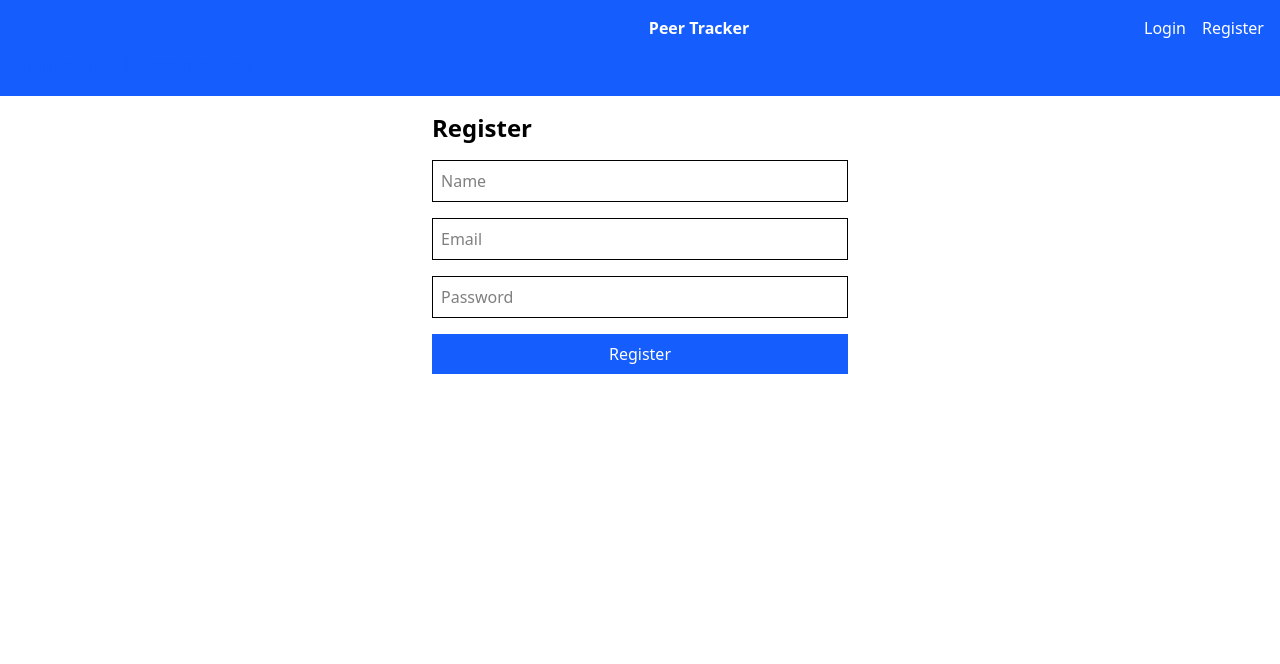
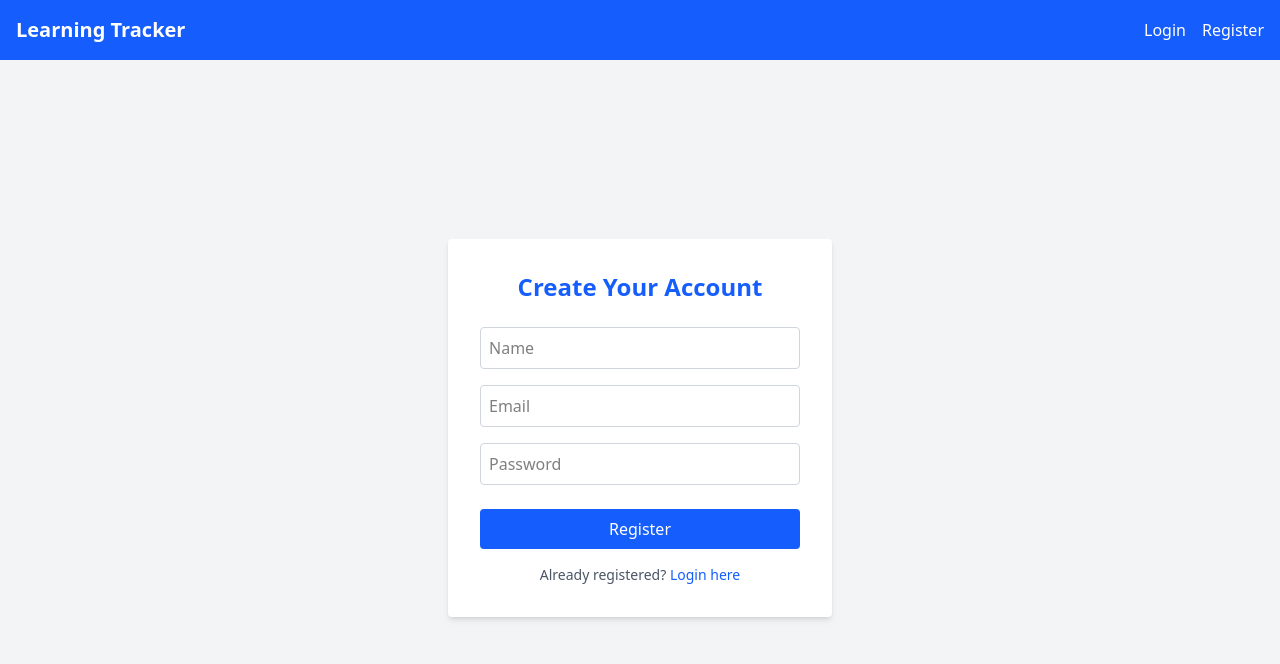
Before and after one commit to srinu2020/learning-tracker, a React (Vite) app in the folder client/: page /register in a window 1280 px wide. Shown: the top 664 px of the page. Built offline with nearby package versions, Linux system fonts and the light colour scheme.

Commit message:
added css

```diff
--- a/client/src/components/Navbar.jsx
+++ b/client/src/components/Navbar.jsx
@@ -1,23 +1,37 @@
-import { Link } from "react-router-dom";
-import { useContext } from "react";
-import { useAuth } from "../context/AuthContext";
+import React from 'react';
+import { Link, useNavigate } from 'react-router-dom';
+import { useAuth } from '../context/AuthContext';
 
-const Navbar=()=>{
-    const{user,logout}=useAuth()
-    return(
-        <nav className="p-4 bg-blue-600 text-white flex justify-between">
-        <h1 className="text-2xl font-bold text-center text-blue-600 mt-8">
-  Tailwind is working!
-</h1>
-      <h1 className="font-bold">Peer Tracker</h1>
-      <div className="flex gap-4">
-        {user?(<><Link to="/groups">Groups</Link>
-            <Link to="/goals">Goals</Link>
-            <button onClick={logout} className="ml-4">Logout</button></>):(<><Link to="/login">Login</Link>
-                <Link to="/register">Register</Link></>)}
+const Navbar = () => {
+  const { user, logout } = useAuth();
+  const navigate = useNavigate();
+
+  const handleLogout = () => {
+    logout();
+    navigate('/login');
+  };
+
+  return (
+    <nav className="bg-blue-600 text-white p-4 flex justify-between items-center">
+      <h1 className="text-xl font-bold">
+        <Link to="/">Learning Tracker</Link>
+      </h1>
+      <div className="space-x-4">
+        {!user ? (
+          <>
+            <Link to="/login" className="hover:underline">Login</Link>
+            <Link to="/register" className="hover:underline">Register</Link>
+          </>
+        ) : (
+          <>
+            <Link to="/groups" className="hover:underline">Groups</Link>
+            {/* <Link to="/goals" className="hover:underline">Goals</Link> */}
+            <button onClick={handleLogout} className="bg-white text-blue-600 px-3 py-1 rounded">Logout</button>
+          </>
+        )}
       </div>
-      </nav>
-    )
-}
+    </nav>
+  );
+};
 
-export default Navbar
+export default Navbar;
--- a/client/src/index.css
+++ b/client/src/index.css
@@ -1,2 +1,9 @@
 
 @import "tailwindcss";
+/* index.css or global.css */
+html, body, #root {
+  height: 100%;
+  margin: 0;
+  padding: 0;
+  box-sizing: border-box;
+}
--- a/client/src/pages/Goals.jsx
+++ /dev/null
@@ -1,90 +0,0 @@
-import { useState, useEffect, useContext } from 'react';
-import axios from 'axios';
-import {  useAuth } from '../context/AuthContext';
-
-const Goals = () => {
-  const { user } = useAuth()
-  const [form, setForm] = useState({ title: '', progress: 0, deadline: '' });
-  const [goals, setGoals] = useState([]);
-
-  const fetchGoals = async () => {
-    try {
-      const res = await axios.get('http://localhost:8080/api/goals/my-goals', {
-        headers: {
-          Authorization: `Bearer ${user.token}`,
-        },
-      });
-      setGoals(res.data);
-    } catch (err) {
-      alert('Failed to fetch goals');
-    }
-  };
-
-  const handleSubmit = async (e) => {
-    e.preventDefault();
-    try {
-      await axios.post(
-        'http://localhost:8080/api/goals/add',
-        form,
-        {
-          headers: {
-            Authorization: `Bearer ${user.token}`,
-          },
-        }
-      );
-      setForm({ title: '', progress: 0, deadline: '' });
-      fetchGoals();
-    } catch (err) {
-      alert('Failed to add goal');
-    }
-  };
-
-  useEffect(() => {
-    fetchGoals();
-  }, []);
-
-  return (
-    <div className="p-4 max-w-2xl mx-auto">
-      <h2 className="text-xl font-bold mb-4">Your Learning Goals</h2>
-
-      <form onSubmit={handleSubmit} className="grid gap-3 mb-6">
-        <input
-          type="text"
-          name="title"
-          placeholder="Goal title"
-          value={form.title}
-          onChange={(e) => setForm({ ...form, title: e.target.value })}
-          className="p-2 border rounded"
-        />
-        <input
-          type="number"
-          name="progress"
-          placeholder="Progress %"
-          value={form.progress}
-          onChange={(e) => setForm({ ...form, progress: e.target.value })}
-          className="p-2 border rounded"
-        />
-        <input
-          type="date"
-          name="deadline"
-          value={form.deadline}
-          onChange={(e) => setForm({ ...form, deadline: e.target.value })}
-          className="p-2 border rounded"
-        />
-        <button className="bg-blue-600 text-white py-2 rounded">Add Goal</button>
-      </form>
-
-      <div className="space-y-3">
-        {goals.map((goal) => (
-          <div key={goal._id} className="p-3 border rounded bg-gray-100">
-            <p><strong>{goal.title}</strong></p>
-            <p>Progress: {goal.progress}%</p>
-            <p>Deadline: {new Date(goal.deadline).toLocaleDateString()}</p>
-          </div>
-        ))}
-      </div>
-    </div>
-  );
-};
-
-export default Goals;
--- /dev/null
+++ b/client/src/pages/GroupGoals.jsx
@@ -0,0 +1,101 @@
+import { useState, useEffect } from 'react';
+import { useParams } from 'react-router-dom';
+import axios from 'axios';
+import { useAuth } from '../context/AuthContext';
+
+const GroupGoals = () => {
+  const { groupId } = useParams();
+  const { user } = useAuth();
+  const [form, setForm] = useState({ title: '', progress: 0, deadline: '' });
+  const [goals, setGoals] = useState([]);
+
+  const fetchGoals = async () => {
+    try {
+      const res = await axios.get(`http://localhost:8080/api/goals/group/${groupId}`, {
+        headers: { Authorization: `Bearer ${user.token}` }
+      });
+      setGoals(res.data);
+    } catch (err) {
+      alert('Failed to fetch goals');
+    }
+  };
+
+  const handleSubmit = async (e) => {
+    e.preventDefault();
+    try {
+      await axios.post('http://localhost:8080/api/goals/add', {
+        ...form,
+        groupId
+      }, {
+        headers: { Authorization: `Bearer ${user.token}` }
+      });
+      setForm({ title: '', progress: 0, deadline: '' });
+      fetchGoals();
+    } catch (err) {
+      alert('Failed to add goal');
+    }
+  };
+
+  useEffect(() => {
+    fetchGoals();
+  }, [groupId]);
+
+  return (
+    <div className="max-w-3xl mx-auto p-6">
+      <h2 className="text-3xl font-bold text-blue-700 mb-6 text-center">Goals for this Group</h2>
+
+      <form onSubmit={handleSubmit} className="grid md:grid-cols-3 gap-4 mb-8">
+        <input
+          type="text"
+          name="title"
+          placeholder="Goal Title"
+          value={form.title}
+          onChange={(e) => setForm({ ...form, title: e.target.value })}
+          className="px-4 py-2 border border-gray-300 rounded shadow-sm"
+          required
+        />
+        <input
+          type="number"
+          name="progress"
+          placeholder="Progress %"
+          value={form.progress}
+          min={0}
+          max={100}
+          onChange={(e) => setForm({ ...form, progress: e.target.value })}
+          className="px-4 py-2 border border-gray-300 rounded shadow-sm"
+          required
+        />
+        <input
+          type="date"
+          name="deadline"
+          value={form.deadline}
+          onChange={(e) => setForm({ ...form, deadline: e.target.value })}
+          className="px-4 py-2 border border-gray-300 rounded shadow-sm"
+          required
+        />
+        <button
+          type="submit"
+          className="md:col-span-3 bg-blue-600 text-white py-2 rounded hover:bg-blue-700 transition"
+        >
+          Add Goal
+        </button>
+      </form>
+
+      {goals.length === 0 ? (
+        <p className="text-center text-gray-500">No goals for this group yet.</p>
+      ) : (
+        <div className="grid gap-4 md:grid-cols-2">
+          {goals.map((goal) => (
+            <div key={goal._id} className="bg-white p-4 border rounded shadow-sm">
+              <h3 className="text-lg font-semibold text-gray-800 mb-1">{goal.title}</h3>
+              <p className="text-gray-600">Progress: {goal.progress}%</p>
+              <p className="text-gray-600">Deadline: {new Date(goal.deadline).toLocaleDateString()}</p>
+            </div>
+          ))}
+        </div>
+      )}
+    </div>
+  );
+};
+
+export default GroupGoals;
--- a/client/src/pages/Login.jsx
+++ b/client/src/pages/Login.jsx
@@ -1,33 +1,53 @@
-import { useState, useContext } from 'react';
+import React, { useState } from 'react';
+import { useNavigate,Link } from 'react-router-dom';
+import { useAuth } from '../context/AuthContext';
 import axios from 'axios';
-import { useAuth } from '../context/AuthContext';
-import { useNavigate } from 'react-router-dom';
 
 const Login = () => {
-  const [form, setForm] = useState({ email: '', password: '' });
-  const { login } = useAuth()
+  const { login } = useAuth();
+  const [email, setEmail] = useState('');
+  const [password, setPassword] = useState('');
   const navigate = useNavigate();
 
-  const handleChange = e => setForm({ ...form, [e.target.name]: e.target.value });
-
-  const handleSubmit = async e => {
+  const handleSubmit = async (e) => {
     e.preventDefault();
     try {
-      const res = await axios.post('http://localhost:8080/api/auth/login', form);
+      const res = await axios.post('https://learning-tracker-backend-t2b2.onrender.com/api/auth/login', { email, password });
       login(res.data);
       navigate('/groups');
     } catch (err) {
-      alert(err.response?.data?.message || 'Login failed');
+      alert('Login failed');
     }
   };
 
   return (
-    <div className="p-4 max-w-md mx-auto">
-      <h2 className="text-2xl font-bold mb-4">Login</h2>
-      <form onSubmit={handleSubmit} className="space-y-4">
-        <input name="email" placeholder="Email" onChange={handleChange} className="w-full p-2 border" />
-        <input name="password" type="password" placeholder="Password" onChange={handleChange} className="w-full p-2 border" />
-        <button className="w-full bg-blue-600 text-white py-2">Login</button>
+    <div className="flex items-center justify-center  bg-gray-100" style={{ minHeight: 'calc(100vh - 4rem)'}}>
+      <form onSubmit={handleSubmit} className="bg-white shadow-md rounded p-6 w-full max-w-sm">
+        <h2 className="text-xl font-bold mb-4 text-center text-blue-600">Login</h2>
+        <input
+          type="email"
+          placeholder="Email"
+          value={email}
+          onChange={(e) => setEmail(e.target.value)}
+          className="w-full p-2 mb-3 border-gray-300 border rounded"
+        />
+        <input
+          type="password"
+          placeholder="Password"
+          value={password}
+          onChange={(e) => setPassword(e.target.value)}
+          className="w-full p-2 mb-4 border-gray-300 border rounded"
+        />
+        <button className="w-full bg-blue-600 text-white py-2 rounded hover:bg-blue-700">Login</button>
+        <p className="mt-4 text-center text-sm text-gray-600">
+          Don't have an account?{' '}
+          <Link
+            to="/register"
+            className="text-blue-600 hover:underline font-medium"
+          >
+           Register here
+          </Link>
+        </p>
       </form>
     </div>
   );
--- a/client/src/pages/Register.jsx
+++ b/client/src/pages/Register.jsx
@@ -1,38 +1,80 @@
-import React,{useState,useContext} from 'react'
-import { useAuth } from '../context/AuthContext'
-import axios from 'axios'
-import { useNavigate } from 'react-router-dom'
-const Goals = () => {
-const [form,setForm]=useState({name:'',email:'',password:''})
-const {login}=useAuth()
-const navigate=useNavigate()
+import React, { useState } from 'react';
+import { useAuth } from '../context/AuthContext';
+import axios from 'axios';
+import { useNavigate, Link } from 'react-router-dom';
 
-const handleChange=(e)=>{
-    setForm({...form,[e.target.name]:e.target.value})
+const Register = () => {
+  const [form, setForm] = useState({ name: '', email: '', password: '' });
+  const { login } = useAuth();
+  const navigate = useNavigate();
 
-}
+  const handleChange = (e) => {
+    setForm({ ...form, [e.target.name]: e.target.value });
+  };
 
-const handleSubmit=async(e)=>{
-    e.preventDefault()
+  const handleSubmit = async (e) => {
+    e.preventDefault();
     try {
-        const response=await axios.post('http://localhost:8080/api/auth/register', form)
-        login(response.data)
-        navigate('/groups')
+      const response = await axios.post(
+        'https://learning-tracker-backend-t2b2.onrender.com/api/auth/register',
+        form
+      );
+      login(response.data);
+      navigate('/groups');
     } catch (err) {
-        alert(err.response?.data?.message||'Registeration error')
+      alert(err.response?.data?.message || 'Registration error');
     }
-}
+  };
+
   return (
-    <div className="p-4 max-w-md mx-auto">
-    <h2 className="text-2xl font-bold mb-4">Register</h2>
-    <form onSubmit={handleSubmit} className="space-y-4">
-      <input name="name" placeholder="Name" onChange={handleChange} className="w-full p-2 border" />
-      <input name="email" placeholder="Email" onChange={handleChange} className="w-full p-2 border" />
-      <input name="password" type="password" placeholder="Password" onChange={handleChange} className="w-full p-2 border" />
-      <button className="w-full bg-blue-600 text-white py-2">Register</button>
-    </form>
-  </div>
-  )
-}
+<div className="flex justify-center items-center bg-gray-100" style={{ minHeight: 'calc(100vh - 4rem)' }}>
+<form
+        onSubmit={handleSubmit}
+        className="bg-white p-8 rounded shadow-md w-full max-w-sm"
+      >
+        <h2 className="text-2xl font-bold mb-6 text-blue-600 text-center">
+          Create Your Account
+        </h2>
+        <input
+          type="text"
+          name="name"
+          placeholder="Name"
+          onChange={handleChange}
+          className="w-full mb-4 p-2 border border-gray-300 rounded"
+        />
+        <input
+          type="email"
+          name="email"
+          placeholder="Email"
+          onChange={handleChange}
+          className="w-full mb-4 p-2 border border-gray-300 rounded"
+        />
+        <input
+          type="password"
+          name="password"
+          placeholder="Password"
+          onChange={handleChange}
+          className="w-full mb-6 p-2 border border-gray-300 rounded"
+        />
+        <button
+          type="submit"
+          className="w-full bg-blue-600 text-white py-2 rounded hover:bg-blue-700 transition"
+        >
+          Register
+        </button>
 
-export default Goals
+        <p className="mt-4 text-center text-sm text-gray-600">
+          Already registered?{' '}
+          <Link
+            to="/login"
+            className="text-blue-600 hover:underline font-medium"
+          >
+            Login here
+          </Link>
+        </p>
+      </form>
+    </div>
+  );
+};
+
+export default Register;
```
Also changed, not shown: client/src/App.jsx (+8 -1 lines), client/src/pages/Groups.jsx (+78 -56 lines).
